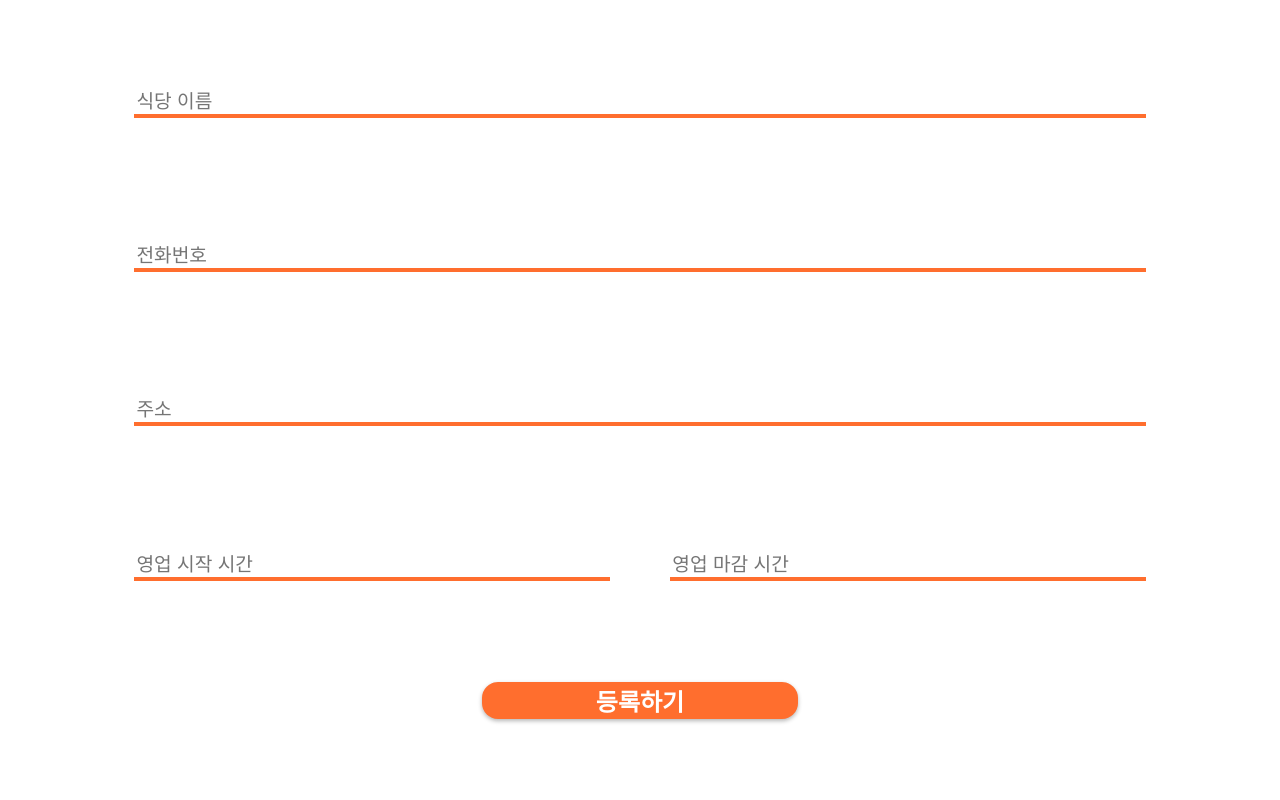
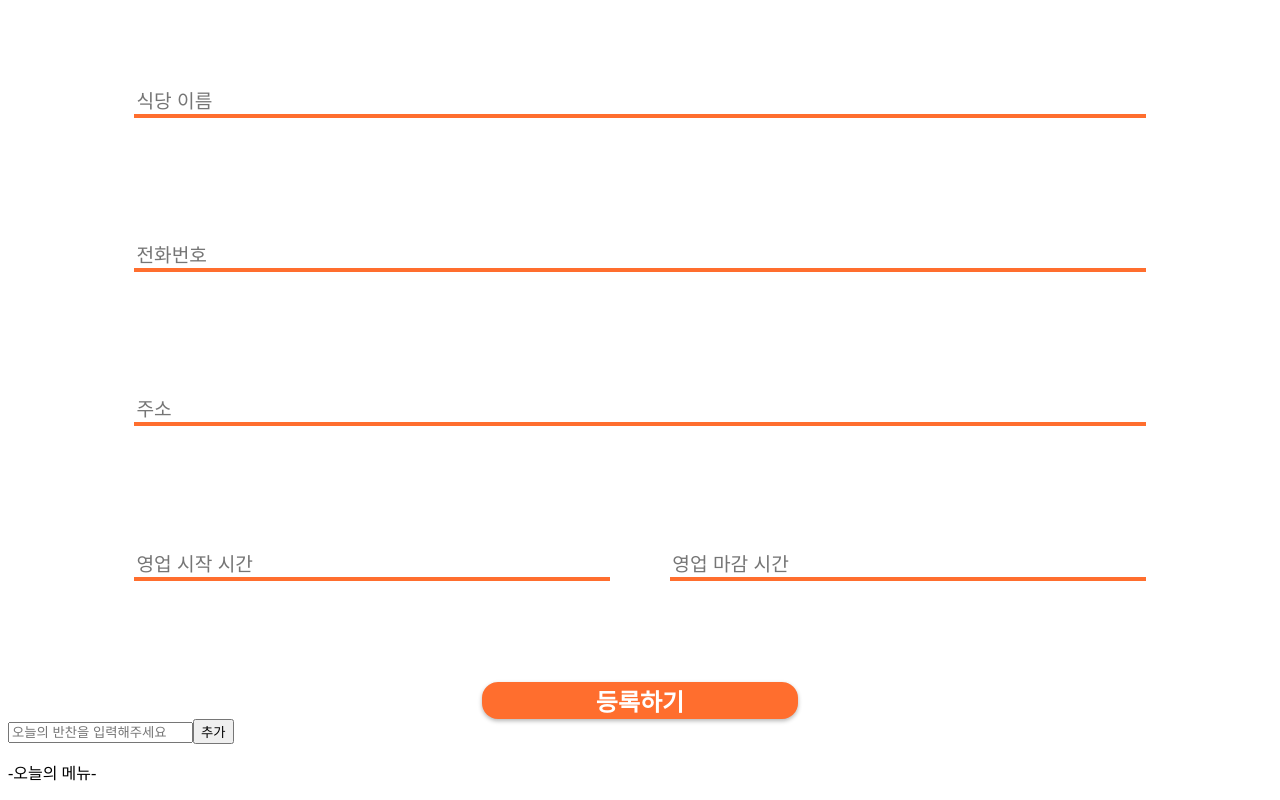
Before and after one commit to SPIDERMAN-webstudy/EatMou, a React (Create React App) app in the folder eat-mou/: page /KitchenAdd in a window 1280 px wide. Shown: the part 334-1134 px from the top of the page. Before the commit the page ends 1061 px from the top, so only its background shows below. Built offline with nearby package versions, Linux system fonts and the light colour scheme.

Commit message:
[ADD] 오늘의 메뉴 추가시킬려 했지만 개같이 멸망

```diff
--- a/eat-mou/package.json
+++ b/eat-mou/package.json
@@ -7,6 +7,7 @@
     "@testing-library/jest-dom": "^5.16.2",
     "@testing-library/react": "^12.1.2",
     "@testing-library/user-event": "^13.5.0",
+    "prop-types": "^15.8.1",
     "react": "^17.0.2",
     "react-dom": "^17.0.2",
     "react-icons": "^4.3.1",
--- /dev/null
+++ b/eat-mou/src/components/Add/Food.js
@@ -0,0 +1,29 @@
+import React from "react";
+import PropTypes from "prop-types";
+
+const Food = ({today, todayList, setTodayList}) => {
+  return (
+    <li>
+      <span>{today.text}</span>
+      <button type="button">수정</button>
+      <button type="button">삭제</button>
+    </li>
+  );
+};
+
+Food.propTypes = {
+  today: PropTypes.shape({
+    id: PropTypes.number,
+    text: PropTypes.string.isRequired,
+  }),
+  todayList: PropTypes.arrayOf(
+    PropTypes.shape({
+      id: PropTypes.number.isRequired,
+      text: PropTypes.string.isRequired,
+    })
+  ),
+  setTodayList: PropTypes.func.isRequired,
+};
+
+
+export default Food;
--- /dev/null
+++ b/eat-mou/src/components/Add/FoodList.js
@@ -0,0 +1,33 @@
+import React from "react";
+import Food from "./Food";
+import PropTypes from "prop-types";
+
+const FoodList = ({ title, todayList, setTodayList }) => {
+  return (
+    <div>
+        <p>{title}</p>
+      <ul>
+        {todayList &&
+          todayList.map((today) => {
+            <Food
+              key={today.id}
+              today={today}
+              todayList={todayList}
+              setTodayList={setTodayList}
+            />;
+          })}
+      </ul>
+    </div>
+  );
+};
+FoodList.prototype = {
+    title: PropTypes.string.isRequired,
+    todayList:PropTypes.arrayOf(
+        PropTypes.shape({
+            id: PropTypes.number.isRequired, text: PropTypes.string.isRequired,
+        })
+    ),
+    setTodayList: PropTypes.func.isRequired,
+};
+
+export default FoodList;
--- a/eat-mou/src/components/Add/InputBox.js
+++ b/eat-mou/src/components/Add/InputBox.js
@@ -1,6 +1,7 @@
-import React, { useRef, useState } from "react";
+import React, { useEffect, useRef, useState } from "react";
+import PropTypes from 'prop-types';
 
-const InputBox = () => {
+const InputBox = ({ todayList, setTodayList }) => {
   const [text, setText] = useState("");
   const inputRef = useRef(null);
 
@@ -9,9 +10,19 @@ const InputBox = () => {
   };
 
   const onClickHandler = () => {
+    const nextFood = todayList.concat({
+      id: todayList.length,
+      text,
+    });
+    setTodayList(nextFood);
+
     setText("");
     inputRef.current.focus();
   };
+
+  useEffect(() => {
+    console.log(todayList);
+  }, [todayList]);
 
   return (
     <div>
@@ -29,4 +40,14 @@ const InputBox = () => {
   );
 };
 
+InputBox.propTypes = {
+  todayList: PropTypes.arrayOf(
+    PropTypes.shape({
+      id: PropTypes.number.isRequired,
+      text: PropTypes.string.isRequired,
+    }).isRequired
+  ),
+  setTodayList: PropTypes.func.isRequired,
+};
+
 export default InputBox;
--- a/eat-mou/src/components/Add/KitchenAdd.js
+++ b/eat-mou/src/components/Add/KitchenAdd.js
@@ -1,13 +1,13 @@
-import React, { useRef } from "react";
+import React, { useRef, useState } from "react";
 import { useLocation } from "react-router-dom";
 import { Link } from "react-router-dom";
 import InputBox from "./InputBox";
+import FoodList from "./FoodList";
 
 import styles from "./KitchenAdd.module.css";
 
 const KitchenAdd = (props) => {
-
-  const nameRef = useRef('');
+  const nameRef = useRef("");
   const addressRef = useRef("");
   const closeTimeRef = useRef("");
   const dangolRef = useRef(0);
@@ -18,7 +18,7 @@ const KitchenAdd = (props) => {
   const openTimeRef = useRef("");
   const telephoneRef = useRef("");
   const todayRef = useRef([]);
-//--------------------------firebase에 데이터 POST하기---------------------------------
+  //--------------------------firebase에 데이터 POST하기---------------------------------
   async function addKitchenHandler(kitchen) {
     const response = await fetch(
       "https://react-http-184dd-default-rtdb.asia-southeast1.firebasedatabase.app/kitchen.json",
@@ -34,43 +34,67 @@ const KitchenAdd = (props) => {
     console.log(data);
   }
 
-  const submitHandler = (event)=>{
+  const submitHandler = (event) => {
     event.preventDefault();
 
     const kitchen = {
-      name: nameRef.current.value,//
-      telphone: telephoneRef.current.value,//
-      address: addressRef.current.value,//
-      openTime: openTimeRef.current.value,//
-      closeTime: closeTimeRef.current.value,//
-      dangol: dangolRef.current.value,//일단 0
-      distance: distanceRef.current.value,//일단 0
-      id: idRef.current.value,// 랜덤값
-      kitchenImg: kitchenImgRef.current.value,//일단 아무거나
+      name: nameRef.current.value, //
+      telphone: telephoneRef.current.value, //
+      address: addressRef.current.value, //
+      openTime: openTimeRef.current.value, //
+      closeTime: closeTimeRef.current.value, //
+      dangol: dangolRef.current.value, //일단 0
+      distance: distanceRef.current.value, //일단 0
+      id: idRef.current.value, // 랜덤값
+      kitchenImg: kitchenImgRef.current.value, //일단 아무거나
       menu: menuRef.current.value,
       today: todayRef.current.value,
     };
 
     addKitchenHandler(kitchen);
     console.log(kitchen);
-  }
-//--------------------------------------------------------------------------------------------
+  };
+  //------------------------------Today음식 추가리스트 만들기----------------------------------------------
+  const [todayList, setTodayList] = useState([]);
+  //---------------------------------------------------------------------------------------------------------
   return (
     <div>
       <Link to={"../location"}>
         <button className={styles.button}>Back</button>
       </Link>
       <form className={styles.form} onSubmit={submitHandler} ref={idRef}>
-        <div className={styles.picture} ref={kitchenImgRef}>식당 사진을 추가해 주세요</div>
-        <input placeholder="식당 이름" className={styles.input} ref={nameRef}/>
-        <input placeholder="전화번호" className={styles.input} ref={telephoneRef}/>
+        <div className={styles.picture} ref={kitchenImgRef}>
+          식당 사진을 추가해 주세요
+        </div>
+        <input placeholder="식당 이름" className={styles.input} ref={nameRef} />
+        <input
+          placeholder="전화번호"
+          className={styles.input}
+          ref={telephoneRef}
+        />
         <input placeholder="주소" className={styles.input} ref={addressRef} />
         <span className={styles.time}>
-          <input placeholder="영업 시작 시간" className={styles.openTime} ref={openTimeRef} />
-          <input placeholder="영업 마감 시간" className={styles.closeTime} ref={closeTimeRef}/>
+          <input
+            placeholder="영업 시작 시간"
+            className={styles.openTime}
+            ref={openTimeRef}
+          />
+          <input
+            placeholder="영업 마감 시간"
+            className={styles.closeTime}
+            ref={closeTimeRef}
+          />
         </span>
         <button className={styles.registerButton}>등록하기</button>
       </form>
+      <div>
+        <InputBox todayList={todayList} setTodayList={setTodayList} />
+        <FoodList
+          title={"-오늘의 메뉴-"}
+          todayList={todayList}
+          setTodayList={setTodayList}
+        />
+      </div>
     </div>
   );
 };
```
Also changed, not shown: 1 other file (tests, documents, lock files or other folders).
